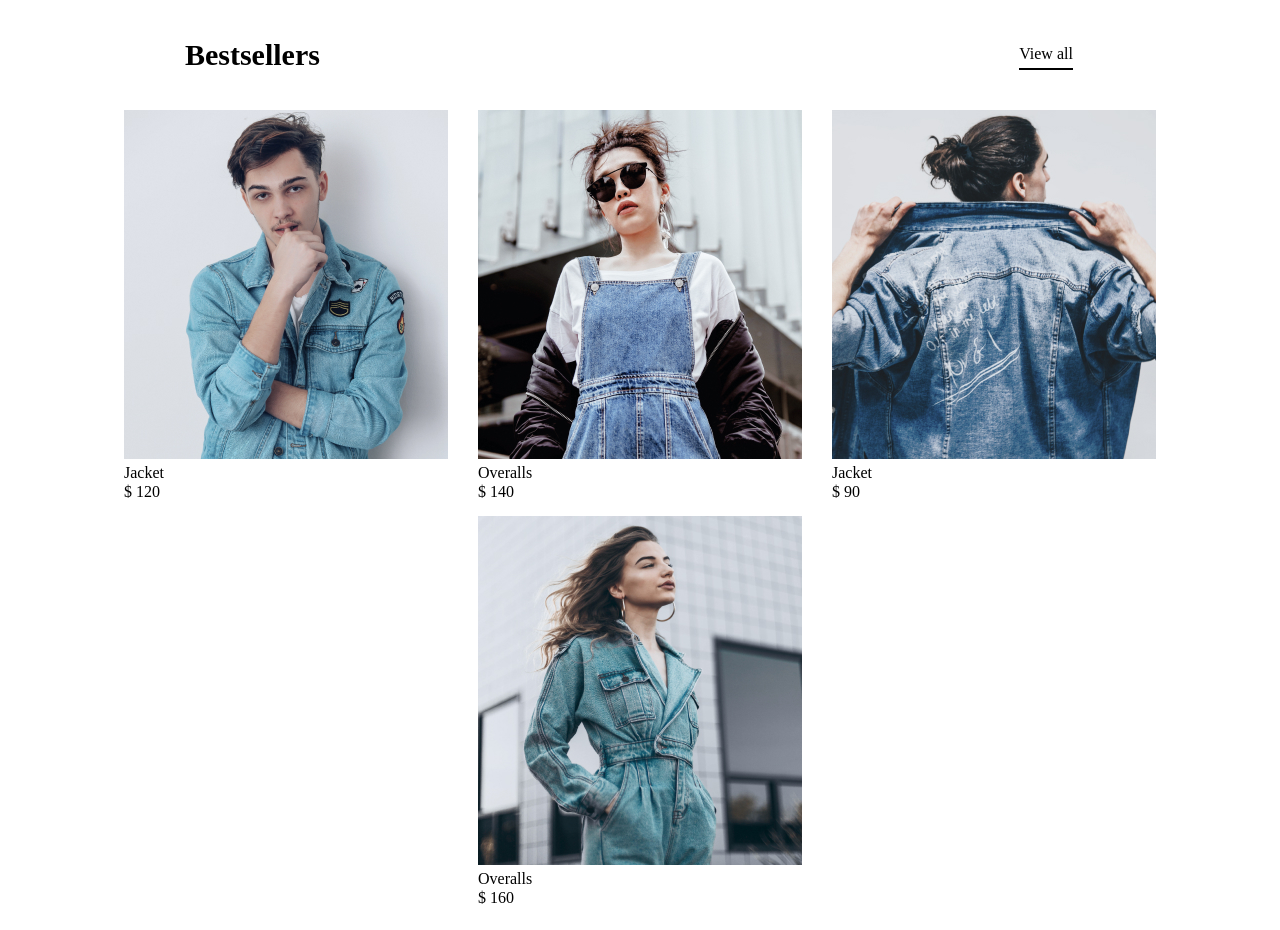
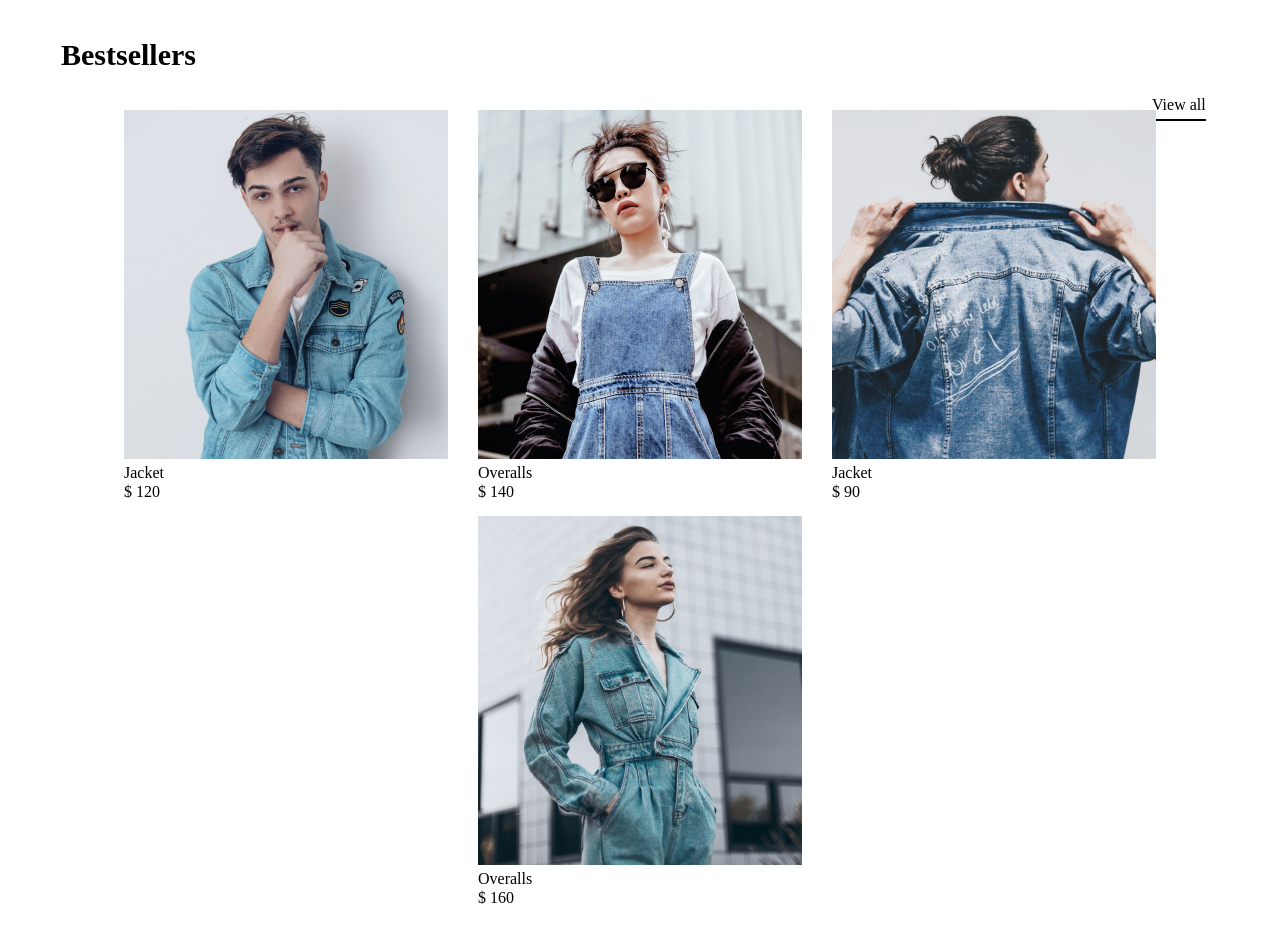
Before and after one commit to hellonasd/denim-app, a React (Create React App) app: page / in a window 1280 px wide. Built offline with nearby package versions, Linux system fonts and the light colour scheme.

Commit message:
'fixadaptive'

```diff
--- a/src/components/Bestsellers/Bestsellers.jsx
+++ b/src/components/Bestsellers/Bestsellers.jsx
@@ -5,8 +5,12 @@ import Styles from "./Styles.module.css";
 import { Viewall } from "../viewall/Viewall";
 export const Bestsellers = () => {
   return (
-    <div>
+    <div className={Styles.best__wrapp}>
+      <div>
       <h4 className={Styles.title}>Bestsellers</h4>
+        <Viewall />
+
+      </div>
       <div className={Styles.wrap}>
         {mocoData.map((el, i) => (
           <Products
@@ -17,7 +21,6 @@ export const Bestsellers = () => {
             modelPrice={el.price}
           />
         ))}
-        <Viewall />
       </div>
     </div>
   );
--- a/src/components/Bestsellers/Styles.module.css
+++ b/src/components/Bestsellers/Styles.module.css
@@ -1,6 +1,6 @@
 
 .title {
-    padding-left: 14%;
+    padding-left: 53px;
     font-family: Work Sans;
     font-style: normal;
     font-weight: bold;
@@ -27,3 +27,7 @@
         width: 400px;
     }
 }
+
+.best__wrapp_vi{
+
+}
--- a/src/components/viewall/viewall.module.css
+++ b/src/components/viewall/viewall.module.css
@@ -9,14 +9,14 @@
   border-bottom: 2px solid black;
   height: 24px;
   position: absolute;
-  top: 100%;
-  left: 35%;
+  top: 70%;
+  left: 176px;
 }
 
 @media (min-width: 768px) {
   .link {
     position: absolute;
-    top: -10%;
-    left: 80%;
+    top: 10%;
+    left: 90%;
   }
 }
```
